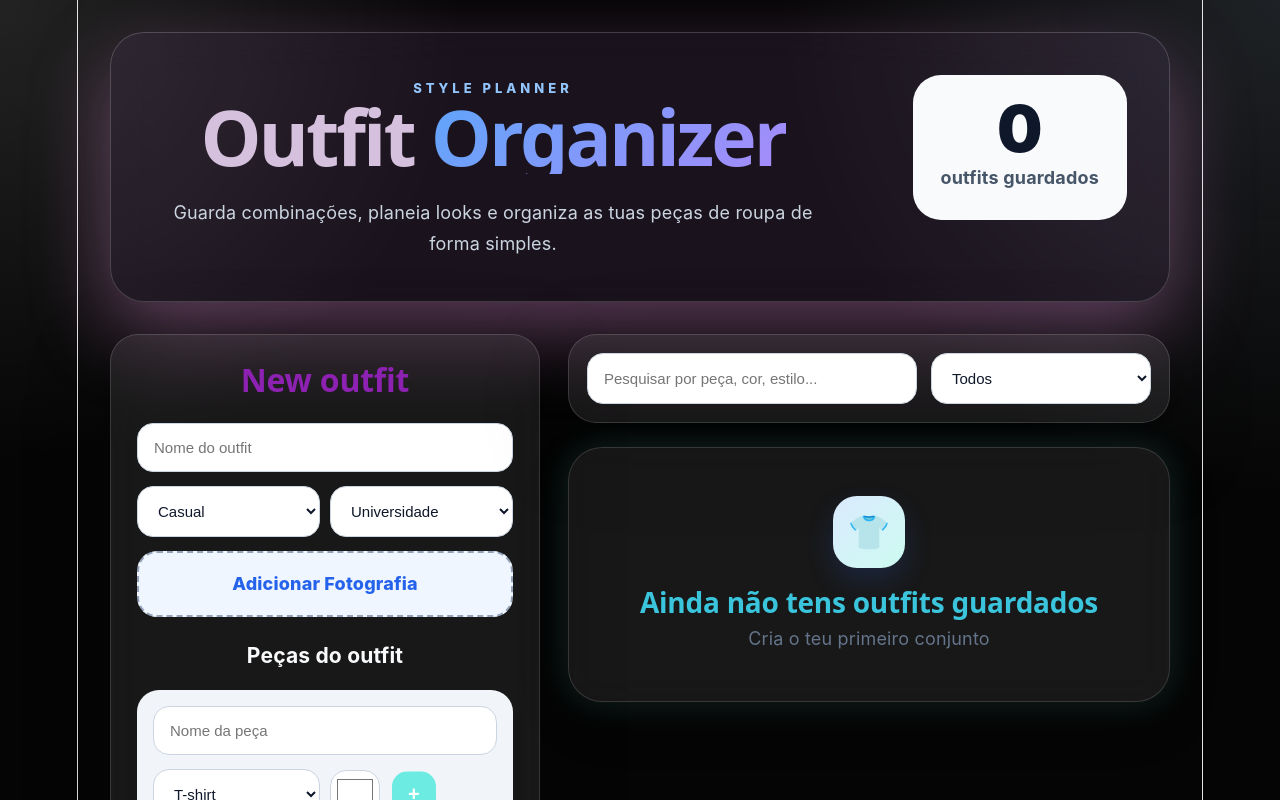
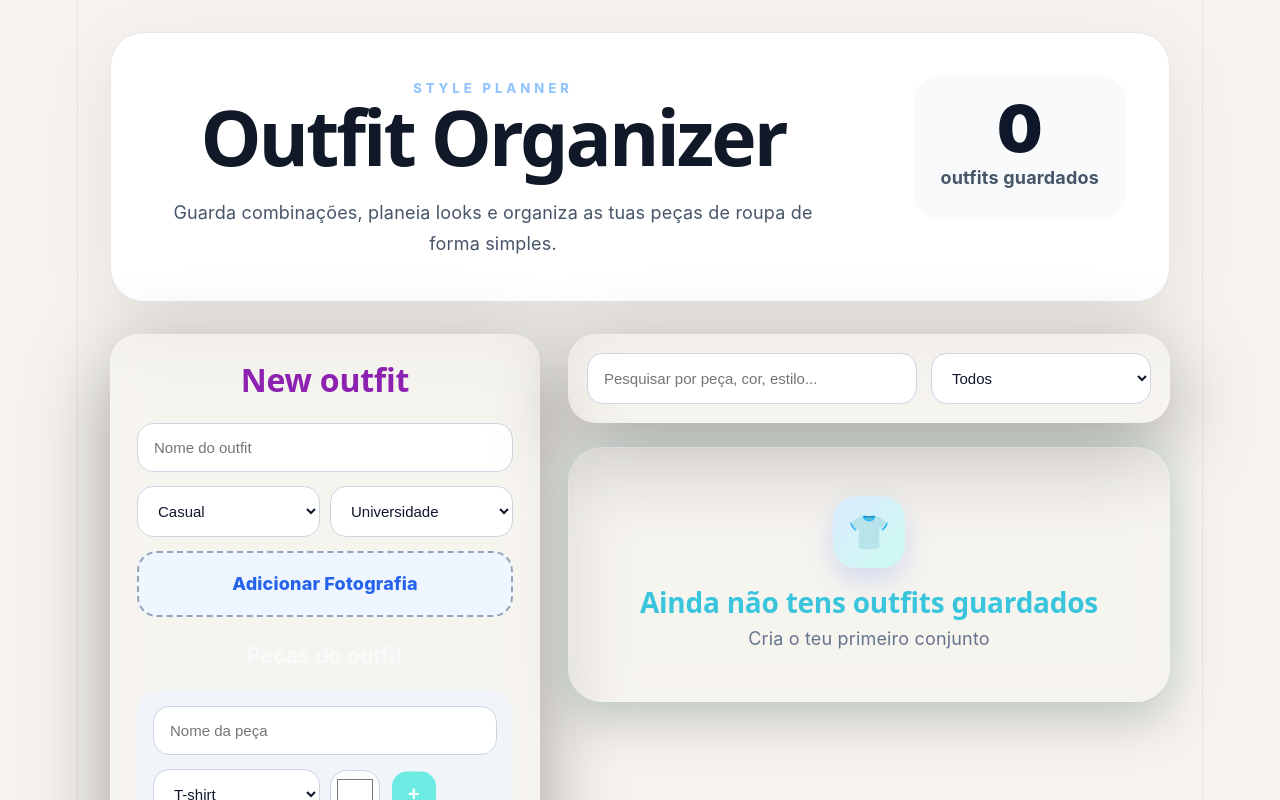
Before and after one commit to ptav2006/outfit-organizer, a React (Vite) app: page / in a window 1280 px wide. Shown: the top 800 px of the page. Built offline with nearby package versions, Linux system fonts and the light colour scheme.

Commit message:
template branco

```diff
--- a/src/App.css
+++ b/src/App.css
@@ -5,11 +5,8 @@
 body {
   margin: 0;
   font-family: Inter, Arial, sans-serif;
-  background:
-    radial-gradient(circle at top left, rgba(255,255,255,0.12), transparent 28%),
-    radial-gradient(circle at top right, rgba(148,163,184,0.18), transparent 30%),
-    #050505;
-  color: #f8fafc;
+  background: #f6f3ee;
+  color: #111827;
 }
 
 .app {
@@ -22,13 +19,12 @@ body {
   margin: 0 auto 32px;
   padding: 42px;
   border-radius: 34px;
-  background: rgba(215, 151, 241, 0.1);
-  backdrop-filter: blur(18px);
-  border: 1px solid rgba(255,255,255,0.18);
+  background: #ffffff;
+  border: 1px solid #e5e7eb;
   display: flex;
   justify-content: space-between;
   gap: 24px;
-  box-shadow: 0 30px 80px rgba(255, 164, 247, 0.35);
+  box-shadow: 0 24px 70px rgba(0, 0, 0, 0.08);
 }
 
 .hero h1 {
@@ -36,15 +32,13 @@ body {
   line-height: 0.95;
   letter-spacing: -3px;
   font-weight: 900;
+  color: #111827;
 }
 
 .hero h1 span {
-  display: inline-block;
-  background: linear-gradient(135deg, #60a5fa, #a78bfa);
-  background-clip: text;
-  -webkit-background-clip: text;
-  color: transparent;
-  -webkit-text-fill-color: transparent;
+  background: none;
+  color: #111827;
+  -webkit-text-fill-color: #111827;
 }
 
 .tag {
@@ -55,7 +49,7 @@ body {
 }
 
 h1 {
-  color: #d5c1dd;
+  color: #111827;
   font-size: clamp(36px, 5vw, 60px);
   margin: 0;
   text-align: center;
@@ -65,7 +59,7 @@ h1 {
 }
 
 .subtitle {
-  color: #cbd5e1;
+  color: #475569;
   max-width: 680px;
   font-size: 18px;
   line-height: 1.7;
```
